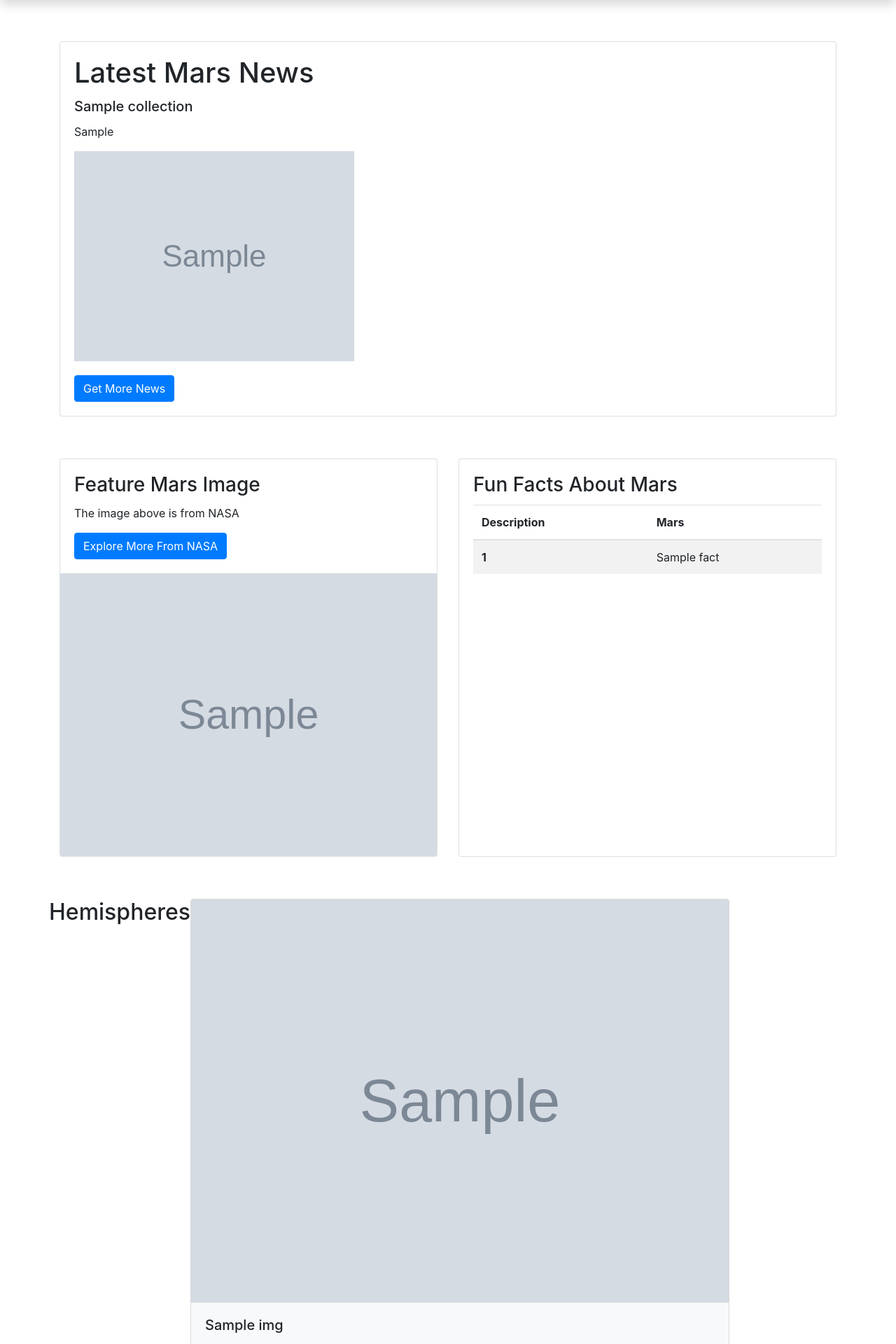
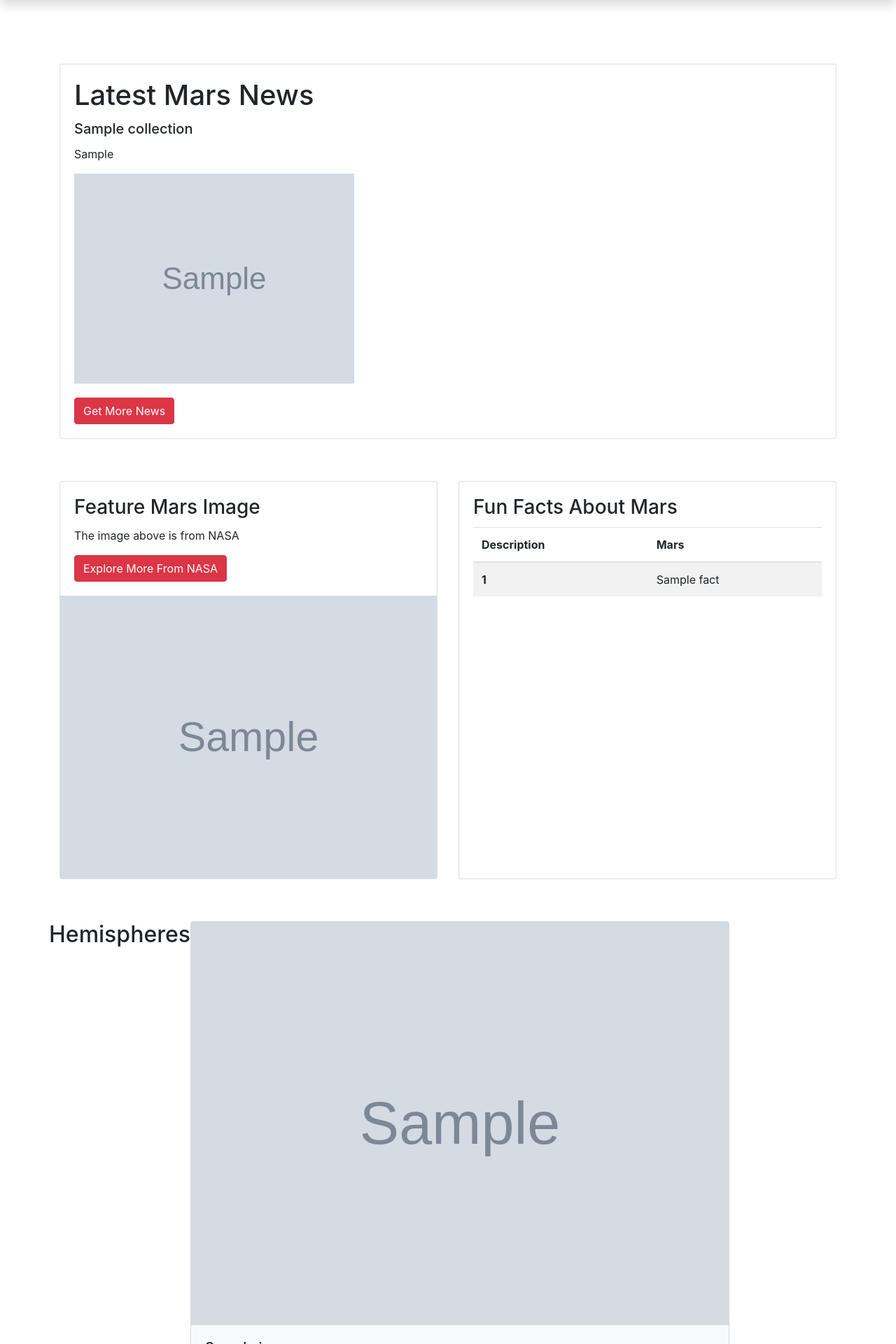
Before and after one commit to tawnynichols/web-scraping-challenge, a Flask app: page / in a window 1280 px wide. Shown: the part 429-2349 px from the top of the page at 70% size. Run offline with Flask 2, Linux system fonts and the light colour scheme; grey boxes marked "Sample" are stand-in pictures; a database or web service that is not in the repository returns one stand-in record (values such as "Sample title"); some libraries are stand-ins or nearby versions.

Commit message:
commit formatting changes for webpage

```diff
--- a/Missions_to_Mars/scrape_mars.py
+++ b/Missions_to_Mars/scrape_mars.py
@@ -26,7 +26,8 @@
         # Parse HTML with Beautiful Soup
         soup = BeautifulSoup(html, 'html.parser')
         # Retrieve all elements that contain article info
-        articles = soup.find_all('li', class_='slide')
+        article = soup.find_all('li', class_='slide')
+        articles = article[x]
 
         # Iterate through each news article
         for article in articles:
@@ -35,15 +36,15 @@
             news_p = article.find('div', class_='article_teaser_body').text
             img_header =article.find('div', class_='list_image')
             img = img_header.find('img')['src']
-            news_image = news_domain + img
-            print("Mars News Complete")
+            news_image = 'https://mars.nasa.gov' + img
 
         # Click the 'More' button on each page
         try:
-            browser.click_link_by_partial_text('More')
+            browser.click_link_by_text('More')
+            print("Mars News Complete")
 
         except:
-            print("Mars News No More to Scrape")
+            print("Mars News Scraping Complete")
 
         # Store data in a dictionary
         mars_data = {
--- a/Missions_to_Mars/templates/index.html
+++ b/Missions_to_Mars/templates/index.html
@@ -7,35 +7,49 @@
       <title>Mission to Mars</title>
 				<!-- Create stylesheet reference to bootstrap -->
 				<link rel="stylesheet"
-    					href="https://stackpath.bootstrapcdn.com/bootstrap/4.1.3/css/bootstrap.min.css" integrity="sha384-MCw98/SFnGE8fJT3GXwEOngsV7Zt27NXFoaoApmYm81iuXoPkFOJwJ8ERdknLPMO" crossorigin="anonymous">
+                   href="https://stackpath.bootstrapcdn.com/bootstrap/4.1.3/css/bootstrap.min.css" integrity="sha384-MCw98/SFnGE8fJT3GXwEOngsV7Zt27NXFoaoApmYm81iuXoPkFOJwJ8ERdknLPMO" crossorigin="anonymous">
    </head>
    <body>
  <!-- Set section for Navigation -->
+ <div class="navigation">
  <nav class="navbar fixed-top navbar-expand-sm bg-dark navbar-dark">
    <a class="navbar-brand" href="#">Mission to Mars</a>
-   <button class="navbar-toggler" type="button" data-toggle="collapse" data-target="#collapsibleNavbar">
-     <span class="navbar-toggler-icon"></span>
+   <button class="navbar-toggler  border-white"
+      		type="button"
+      		data-toggle="collapse"
+            data-target=".navbar-collapse"
+            aria-controls="collapsibleNavbar" aria-expanded="false" aria-label="Toggle navigation">
+     <span class="navbar-toggler-icon">
    </button>
-   <div class="collapse navbar-collapse" id="collapsibleNavbar">
-     <ul class="navbar-nav">
+   <div class="collapse navbar-collapse"
+      id="collapsibleNavbar">
+     <ul class="nav navbar-nav">
        <li class="nav-item">
-         <a class="nav-link" href="#facts">Fun Facts</a>
+         <a class="nav-link"
+            href="#news">News</a>
        </li>
        <li class="nav-item">
-         <a class="nav-link" href="#hemisphere">Hemispheres</a>
+         <a class="nav-link"
+            href="#facts">Fun Facts</a>
+       </li>
+       <li class="nav-item">
+         <a class="nav-link"
+            href="#hemisphere">Hemispheres</a>
        </li>
      </ul>
    </div>
  </nav>
+</div>
 <!-- Set section for jumbotron -->
-      <div class="jumbotron text-white jumbotron-image shadow"  style="background-image: url(https://mars.nasa.gov/images/msl/curiosity-poster-long.jpg)">
+      <div class="jumbotron text-white jumbotron-image shadow"  style="background-image: url(https://www.science.org.au/curious/sites/default/files/article-banner-image/2-mars-banner.jpg)">
          <h1 class="display-1">Mission to Mars!</h1>
          <h2>This is a simple site calling attention to featured content regarding Mars.</h2>
          <hr style="border: 1px solid tan;">
          <p>Click the button below to get the latest data about Mars.</p>
-         <p><a class="btn btn-primary btn-lg" href="/scrape" role="button">Scrape New Data!</a></p>
+         <p><a type="button" class="btn btn-danger btn-lg" href="/scrape" role="button">Scrape New Data!</a></p>
       </div>
 <!-- Set section for Step 1 Mars News -->
+<div class="row" id="news">
    <div class="container" style="margin-top:60px">
       <div class="card">
          <div class="card-body">
@@ -43,19 +57,21 @@
            <h5 class="card-title">{{ dict.news_title }}</h5>
            <p class="card-text">{{ dict.news_p }}</p>
            <img src="{{ dict.news_image}}" class="img-fluid" alt="Latest Article Image">
-           <section style="margin-top: 20px;"><a href="{{ dict.news_domain}}" class="btn btn-primary">Get More News</a></section>
+           <section style="margin-top: 20px;"><a href="{{ dict.news_domain}}" class="btn btn-danger">Get More News</a></section>
          </div>
        </div>
    </div>
+</div>
 <!-- Set container for image and facts -->
+<div class="row" id="facts">
    <div class="container" style="margin-top:60px">
        <!-- Set section for Step 2 Featured Image -->
-          <div class="card-deck" id="facts">
+          <div class="card-deck">
             <div class="card">
                <div class="card-body">
                   <h3 class="card-title">Feature Mars Image</h3>
                   <p class="card-text">The image above is from NASA</p>
-                  <a href="{{ dict.domain}}" class="btn btn-primary">Explore More From NASA</a>
+                  <a href="{{ dict.Featured_domain}}" class="btn btn-danger">Explore More From NASA</a>
                </div>
                <img class="card-img-bottom" src="{{ dict.featured_image_url }}" alt="Featured Image">
             </div>
@@ -83,6 +99,7 @@
          </div>
       </div>
    </div>
+</div>
    <!-- Set section for Step 4: dynamically creating images and text for each hemisphere -->
    <div class="container" style="margin-top:60px">
       <div class="row" id="hemisphere">
@@ -94,13 +111,20 @@
                   <div class="card-body">
                      <h5 class="card-title">{{ img.title }}</h5>
                      <p class="card-text">Some quick example text to build on the {{ img.title }} and make up the bulk of the card's content.</p>
-                     <a href="{{ img.img_url}}" class="btn btn-primary">Full Size Image</a>
+                     <a href="{{ img.img_url}}" class="btn btn-danger">Full Size Image</a>
                   </div>
                </div>
             {% endfor %}
          </div>
       </div>
    </div>
+   <!-- Bootstrap JS -->
+   <script src="https://code.jquery.com/jquery-3.2.1.slim.min.js" integrity="sha384-KJ3o2DKtIkvYIK3UENzmM7KCkRr/rE9/Qpg6aAZGJwFDMVNA/GpGFF93hXpG5KkN"
+   crossorigin="anonymous"></script>
+   <script src="https://cdnjs.cloudflare.com/ajax/libs/popper.js/1.12.9/umd/popper.min.js" integrity="sha384-ApNbgh9B+Y1QKtv3Rn7W3mgPxhU9K/ScQsAP7hUibX39j7fakFPskvXusvfa0b4Q"
+   crossorigin="anonymous"></script>
+   <script src="https://maxcdn.bootstrapcdn.com/bootstrap/4.0.0/js/bootstrap.min.js" integrity="sha384-JZR6Spejh4U02d8jOt6vLEHfe/JQGiRRSQQxSfFWpi1MquVdAyjUar5+76PVCmYl"
+   crossorigin="anonymous"></script>
       </body>
       <footer id="sticky-footer" class="py-4 bg-dark text-white-50" style="margin-top:60px">
          <div class="container text-center">
```
Also changed, not shown: 2 other files.
